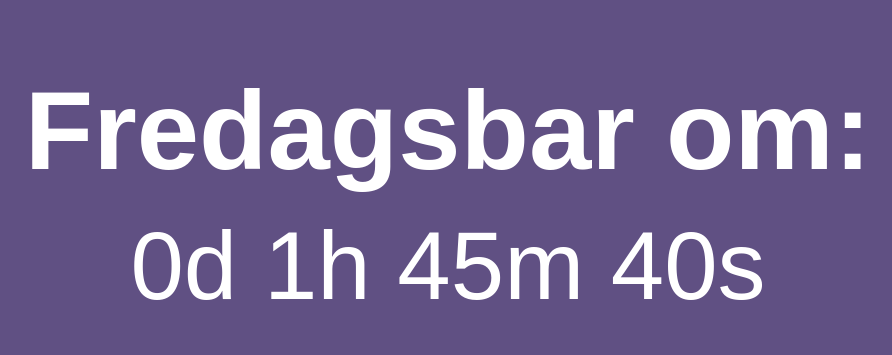
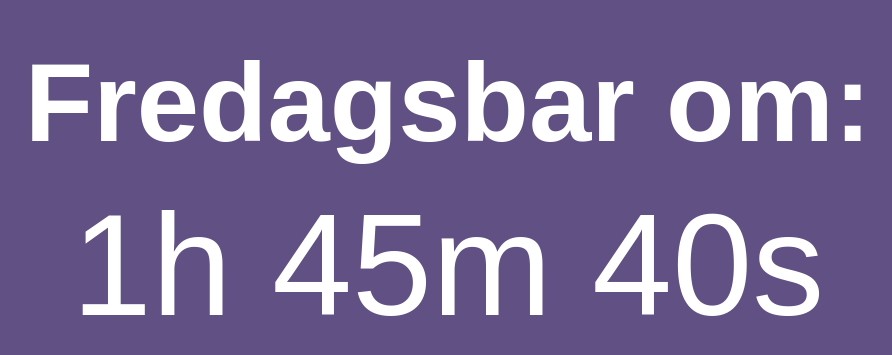
Before and after one commit to matssom/countdown, a plain HTML site: page index.html in a window 1280 px wide. Shown: the part 207-562 px from the top of the page, without its empty margins (192-1084 px from the left). Drawn offline with Linux system fonts and the light colour scheme.

Commit message:
Fix timer issue

```diff
--- a/index.html
+++ b/index.html
@@ -107,55 +107,62 @@
     </style>
 </head>
 <body>
-    <h1 style="font-size: 7rem; margin: 0; margin-bottom: 1rem;" id="title"></h1>
-    <p style="margin: 0;" id="countdown"></p>
+    <h1 style="font-size: 7rem; margin: 0; margin-bottom: 1rem;" id="title">Fredagsbar om:</h1>
+    <p style="margin: 0; font-size: 9rem;" id="countdown"></p>
 <script>
-    function updateCountdown() {
-        // Get current date and time
+    function getNextFriday() {
+        // get current date and time
         var now = new Date();
-        var day = now.getDate();
-        var month = now.getMonth() + 1; // Months are zero-indexed, so add 1
-        var year = now.getFullYear();
-        var hours = now.getHours();
-        var minutes = now.getMinutes();
-        var seconds = now.getSeconds();
-
-        // Calculate next Friday
-        var friday = new Date(year, month - 1, 20, 15); // Set to first Friday after 20th at 2pm
-        while (friday.getDay() !== 5) { // Loop until we find a Friday
-            friday.setDate(friday.getDate() + 1);
+        // set date to the 20th of the month
+        var friday = new Date(now.getFullYear(), now.getMonth(), 20);
+        // if the 20th is after today, set date to the next month's 20th
+        if (friday > now) {
+            friday.setMonth(friday.getMonth() + 1);
         }
-        if (hours >= 14 && day === friday.getDate()) {
-            friday.setDate(friday.getDate() + 7); // If it's already past 2pm on Friday, skip to next week
-        }
-
-        // Calculate time until next Friday
-        var timeLeft = friday.getTime() - now.getTime();
-        if (timeLeft <= 0) {
-            // If it's already Friday after 2pm, set timeLeft to 0 and skip to next Friday
-            timeLeft = 0;
-            friday.setDate(friday.getDate() + 7);
-        }
-
-        // Update countdown display
-        var daysLeft = Math.floor(timeLeft / (1000 * 60 * 60 * 24));
-        var hoursLeft = Math.floor((timeLeft / (1000 * 60 * 60)) % 24);
-        var minutesLeft = Math.floor((timeLeft / (1000 * 60)) % 60);
-        var secondsLeft = Math.floor((timeLeft / 1000) % 60);
-        var countdownString = daysLeft + "d " + hoursLeft + "h " + minutesLeft + "m " + secondsLeft + "s";
-        document.getElementById("countdown").innerHTML = countdownString;
-
-        // Update title
-        if (timeLeft <= 0) {
-            document.getElementById("title").innerHTML = "Fredagsbar nå!";
-        } else {
-            document.getElementById("title").innerHTML = "Fredagsbar om:";
-        }
-
-        // Update countdown every second
-        setTimeout(updateCountdown, 1000);
+        // set day to the next Friday
+        friday.setDate(friday.getDate() + (5 - friday.getDay()));
+        // set time to 3pm
+        friday.setHours(15, 0, 0, 0);
+        return friday;
     }
 
-    // Start countdown
-    updateCountdown();
+    function updateCountdown() {
+        // get current time and next Friday
+        var now = new Date();
+        var friday = getNextFriday();
+        // calculate number of days, hours, minutes, seconds until Friday
+        var diff = Math.max(0, friday - now) / 1000;
+        var days = Math.floor(diff / 86400);
+        diff -= days * 86400;
+        var hours = Math.floor(diff / 3600) % 24;
+        diff -= hours * 3600;
+        var minutes = Math.floor(diff / 60) % 60;
+        diff -= minutes * 60;
+        var seconds = Math.floor(diff) % 60;
+        // update countdown text
+        var countdownText = "";
+        if (days > 0) {
+            countdownText += days + "d ";
+        }
+        if (days > 0 || hours > 0) {
+            countdownText += hours + "h ";
+        }
+        if (days > 0 || hours > 0 || minutes > 0) {
+            countdownText += minutes + "m ";
+        }
+        if (days === 0 && hours === 0 && minutes === 0 && seconds === 0) {
+            countdownText = "0s";
+        } else if (countdownText === "") {
+            countdownText = "0m";
+        } else {
+            countdownText += seconds + "s";
+        }
+        document.getElementById("countdown").innerHTML = countdownText;
+        // update title text when countdown reaches zero
+        if (days === 0 && hours === 0 && minutes === 0 && seconds === 0) {
+            document.getElementById("title").innerHTML = "Fredagsbar nå!";
+        }
+    }
+
+    setInterval(updateCountdown, 1000); // update countdown every second
 </script>
```
